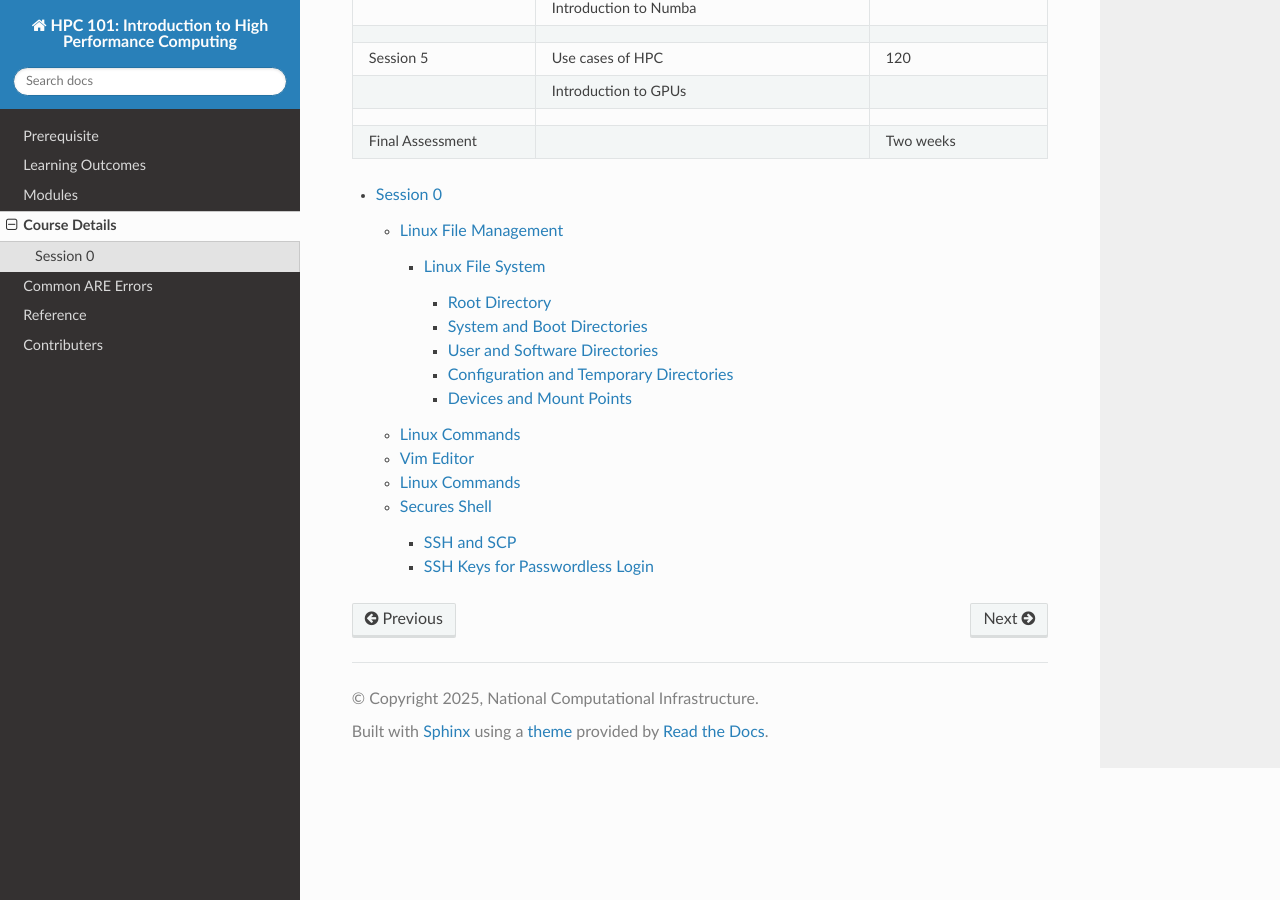
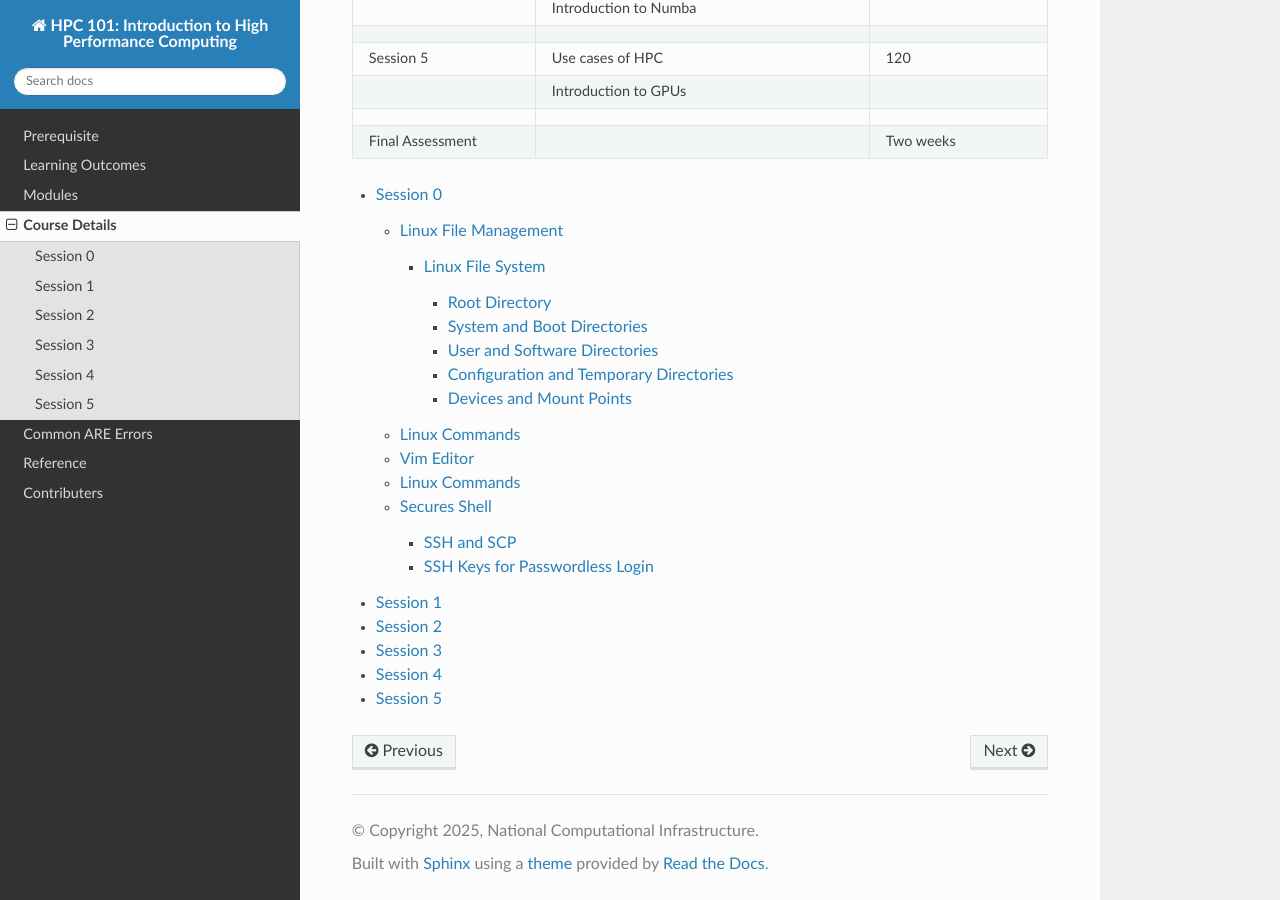
Before and after one commit to matinnuhamunada/hpc101, a Sphinx documentation site: the page built from docs/source/tutorial.rst, in a window 1280 px wide and 900 px high, scrolled down 1130 px. Built offline with Sphinx 7.4.7 and the Read the Docs theme 3.1.0, drawn with Linux system fonts in a browser that asks for light colours.

Commit message:
all session directory added

```diff
--- a/docs/source/tutorial.rst
+++ b/docs/source/tutorial.rst
@@ -115,3 +115,8 @@ of HPC, with real-world use cases and examples.
 .. toctree::
 
   tutorial/session0.rst
+  tutorial/session1.rst
+  tutorial/session2.rst
+  tutorial/session3.rst
+  tutorial/session4.rst
+  tutorial/session5.rst
--- /dev/null
+++ b/docs/source/tutorial/session1.rst
@@ -0,0 +1,2 @@
+Session 1
+==========
--- /dev/null
+++ b/docs/source/tutorial/session2.rst
@@ -0,0 +1,2 @@
+Session 2
+==========
--- /dev/null
+++ b/docs/source/tutorial/session3.rst
@@ -0,0 +1,2 @@
+Session 3
+==========
--- /dev/null
+++ b/docs/source/tutorial/session4.rst
@@ -0,0 +1,2 @@
+Session 4
+==========
--- /dev/null
+++ b/docs/source/tutorial/session5.rst
@@ -0,0 +1,2 @@
+Session 5
+==========
```
